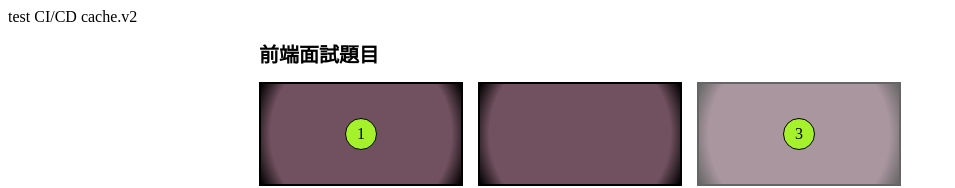
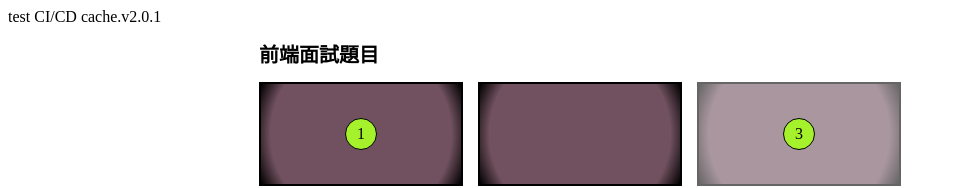
Before and after one commit to mengshulu/Frontend, a Vue app: page / in a window 1280 px wide. Shown: the top 188 px of the page, without its empty margins (0-955 px from the left). Built offline with nearby package versions, Linux system fonts and the light colour scheme.

Commit message:
test CI/CD cache

```diff
--- a/src/App.vue
+++ b/src/App.vue
@@ -4,7 +4,7 @@ import { RouterLink, RouterView } from 'vue-router'
 
 <template>
   <header>
-    test CI/CD cache.v2
+    test CI/CD cache.v2.0.1
   </header>
 
   <RouterView />
```
